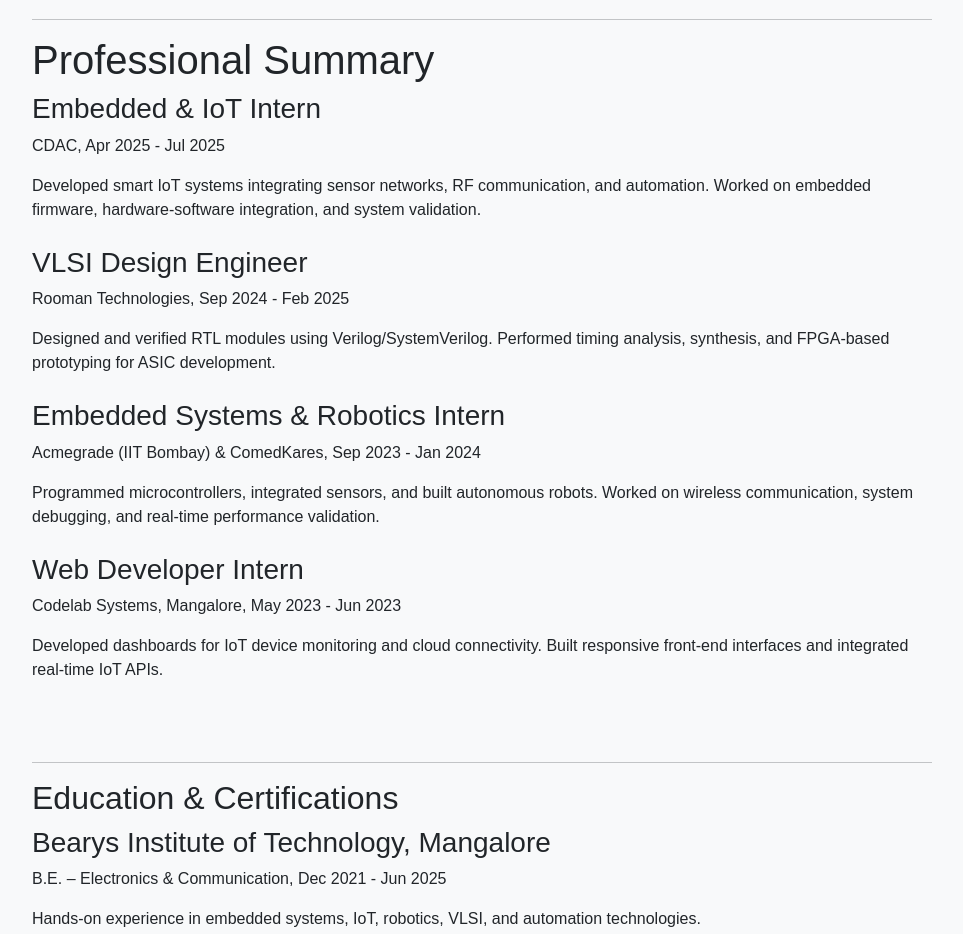
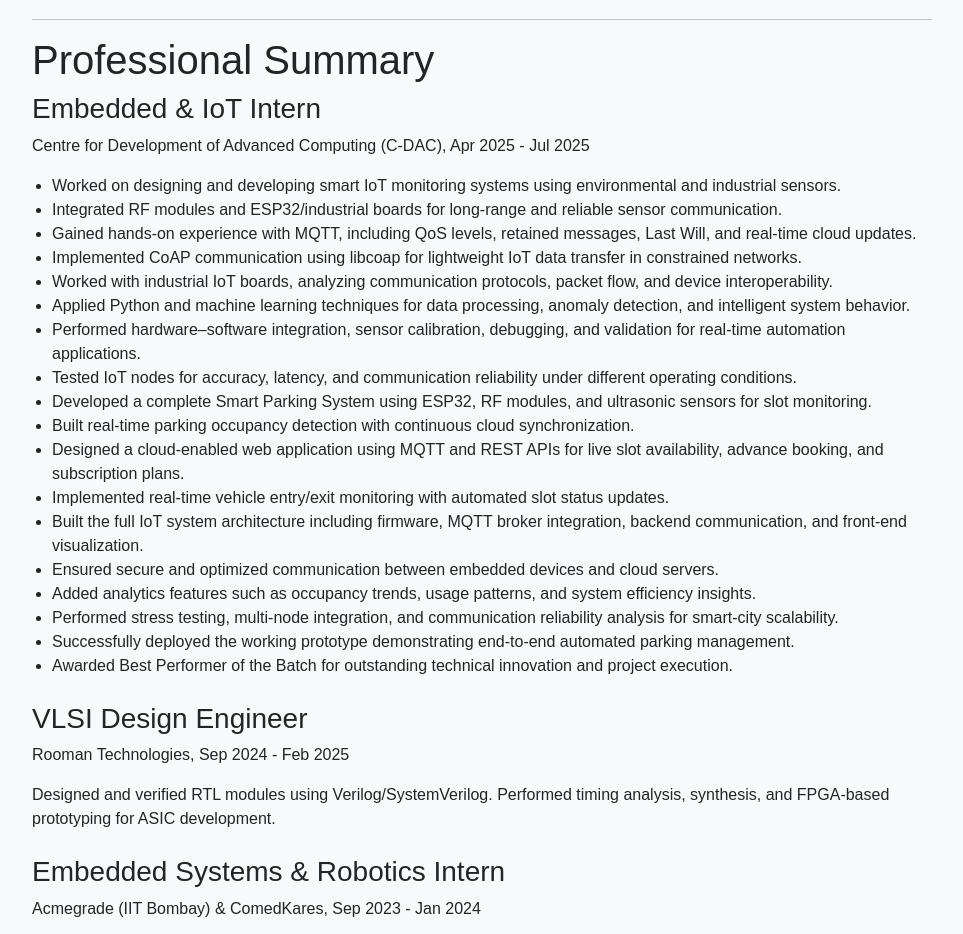
Before and after one commit to M-H-RIZWAN/mhr.github.io, a website: page index.html in a window 1280 px wide. Shown: the part 860-1794 px from the top of the page, without its empty margins (308-1271 px from the left). Drawn offline with nearby package versions, Linux system fonts and the light colour scheme; a web font is replaced by a local one.

Commit message:
Update index.html

```diff
--- a/index.html
+++ b/index.html
@@ -134,10 +134,30 @@
   <section class="resume-section" id="experience">
     <h1>Professional Summary</h1>
     <div class="mb-4">
-      <h3>Embedded & IoT Intern</h3>
-      <p>CDAC, Apr 2025 - Jul 2025</p>
-      <p>Developed smart IoT systems integrating sensor networks, RF communication, and automation. Worked on embedded firmware, hardware-software integration, and system validation.</p>
-    </div>
+  <h3>Embedded & IoT Intern</h3>
+  <p>Centre for Development of Advanced Computing (C-DAC), Apr 2025 - Jul 2025</p>
+  <ul style="margin-left: 20px; padding-left: 0; list-style-type: disc;">
+    <li>Worked on designing and developing smart IoT monitoring systems using environmental and industrial sensors.</li>
+    <li>Integrated RF modules and ESP32/industrial boards for long-range and reliable sensor communication.</li>
+    <li>Gained hands-on experience with MQTT, including QoS levels, retained messages, Last Will, and real-time cloud updates.</li>
+    <li>Implemented CoAP communication using libcoap for lightweight IoT data transfer in constrained networks.</li>
+    <li>Worked with industrial IoT boards, analyzing communication protocols, packet flow, and device interoperability.</li>
+    <li>Applied Python and machine learning techniques for data processing, anomaly detection, and intelligent system behavior.</li>
+    <li>Performed hardware–software integration, sensor calibration, debugging, and validation for real-time automation applications.</li>
+    <li>Tested IoT nodes for accuracy, latency, and communication reliability under different operating conditions.</li>
+    <li>Developed a complete Smart Parking System using ESP32, RF modules, and ultrasonic sensors for slot monitoring.</li>
+    <li>Built real-time parking occupancy detection with continuous cloud synchronization.</li>
+    <li>Designed a cloud-enabled web application using MQTT and REST APIs for live slot availability, advance booking, and subscription plans.</li>
+    <li>Implemented real-time vehicle entry/exit monitoring with automated slot status updates.</li>
+    <li>Built the full IoT system architecture including firmware, MQTT broker integration, backend communication, and front-end visualization.</li>
+    <li>Ensured secure and optimized communication between embedded devices and cloud servers.</li>
+    <li>Added analytics features such as occupancy trends, usage patterns, and system efficiency insights.</li>
+    <li>Performed stress testing, multi-node integration, and communication reliability analysis for smart-city scalability.</li>
+    <li>Successfully deployed the working prototype demonstrating end-to-end automated parking management.</li>
+    <li>Awarded Best Performer of the Batch for outstanding technical innovation and project execution.</li>
+  </ul>
+</div>
+
     <div class="mb-4">
       <h3>VLSI Design Engineer</h3>
       <p>Rooman Technologies, Sep 2024 - Feb 2025</p>
```
